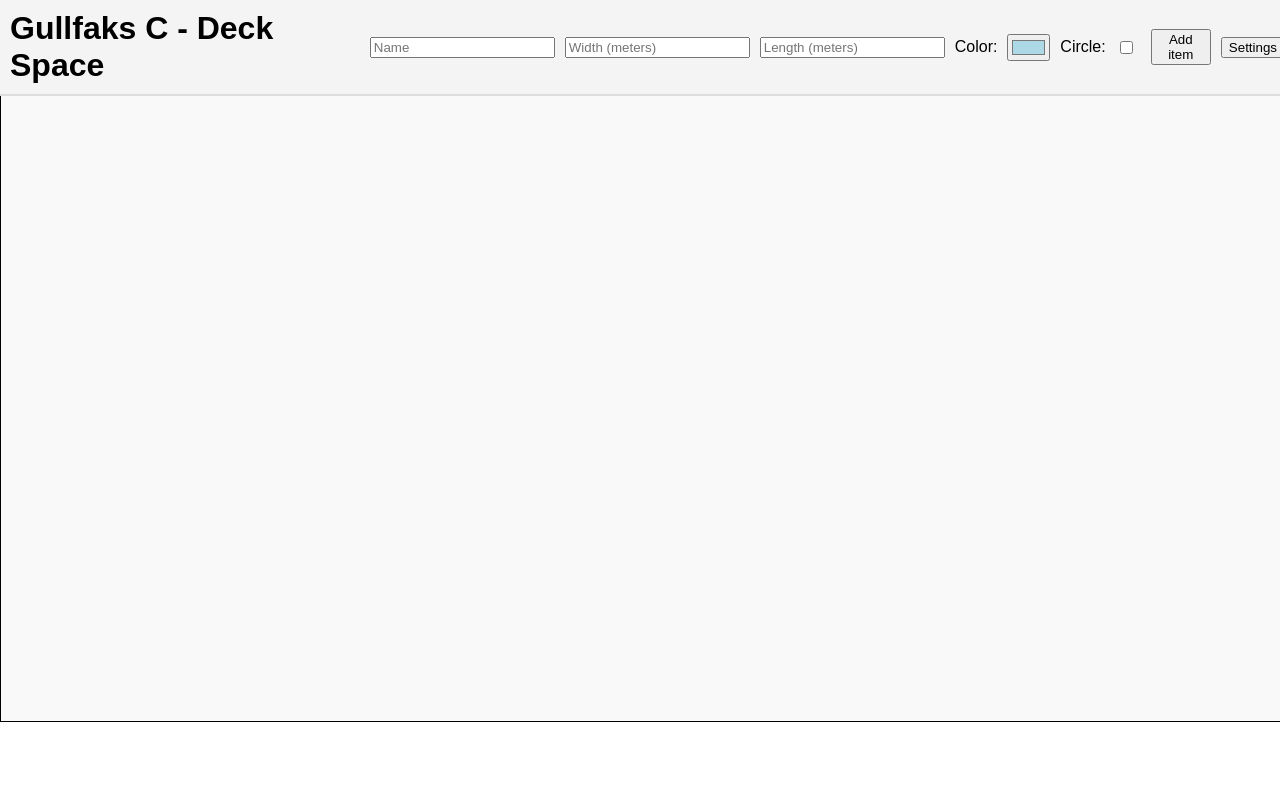
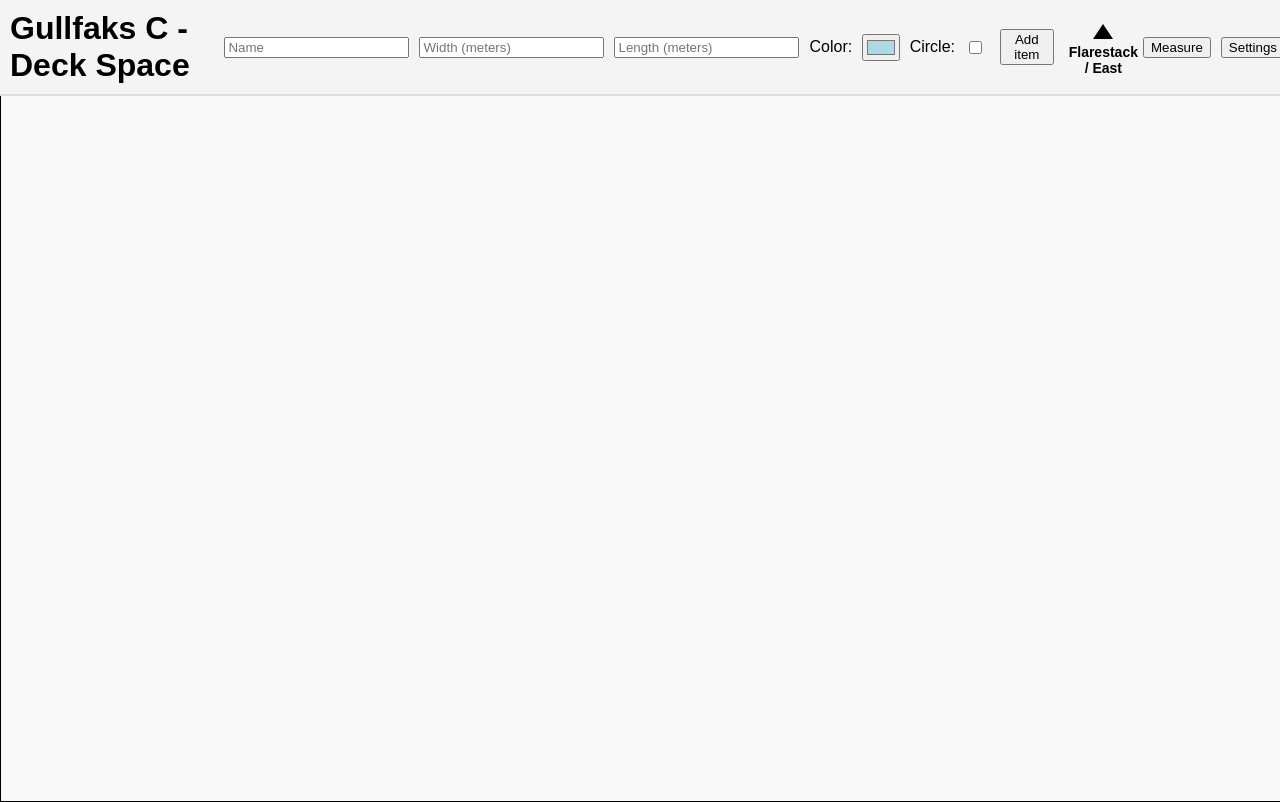
Before and after one commit to MagnusMannes/GFC2D, a Flask app: page / in a window 1280 px wide. Before the commit the page ends 722 px from the top, so only its background shows below. Run offline with Flask 3, Linux system fonts and the light colour scheme; some libraries are stand-ins or nearby versions.

Commit message:
Update index.html

```diff
--- a/templates/index.html
+++ b/templates/index.html
@@ -8,8 +8,11 @@
         body {
             font-family: Arial, sans-serif;
             margin: 0;
-            padding-top: 80px; /* Add padding to prevent overlap with fixed header */
+            padding: 0;
             background-color: white;
+            overflow: hidden; /* Prevent outer scrollbars */
+
+
         }
 
         /* Fixed top bar */
@@ -37,13 +40,37 @@
             align-items: center;
         }
 
+        .flarestack-container {
+            display: flex;
+            flex-direction: column;
+            align-items: center;
+            margin-left: 10px;
+        }
+
+        .arrow-up {
+            width: 0;
+            height: 0;
+            border-left: 10px solid transparent;
+            border-right: 10px solid transparent;
+            border-bottom: 15px solid black;
+            margin: 5px 0;
+        }
+
+        .flarestack-container p {
+            margin: 0;
+            font-size: 14px;
+            font-weight: bold;
+            text-align: center;
+        }
+
         .canvas-container {
             position: relative;
             width: 100%;
-            height: calc(90vh - 80px); /* Adjust height to account for fixed header */
+            height: calc(100vh - 60px); /* Adjust height to account for fixed header */
             border: 1px solid black;
-            overflow: auto; /* Enable scrolling */
+            overflow: auto; /* Enable inner scrolling only */
             background-color: #f9f9f9;
+            margin-top: 60px; /* Add margin to prevent overlap */
         }
 
         .area {
@@ -60,12 +87,13 @@
         }
 
         .box {
-            position: absolute;
-            border: 2px solid black; /* Default outline */
-            background-color: blue; /* Default background color */
-            padding: 5px;
-            cursor: grab;
-        }
+    position: absolute;
+    outline: 0px solid black; /* Replace border with outline */
+    background-color: blue; /* Keep the background color */
+    cursor: grab;
+    padding: 0; /* Ensure padding is not affecting dimensions */
+}
+
 
         .box.locked {
             border-color: red; /* Red outline for locked boxes */
@@ -124,8 +152,14 @@
             <input type="checkbox" id="isCircle">
             <button type="submit">Add item</button>
         </form>
+        <div class="flarestack-container">
+            <div class="arrow-up"></div>
+            <p>Flarestack / East</p>
+        </div>
+        <button id="toggleMeasure">Measure</button>
         <button id="openSettings">Settings</button>
     </div>
+
 
     <div id="canvasContainer" class="canvas-container"></div>
 
```
